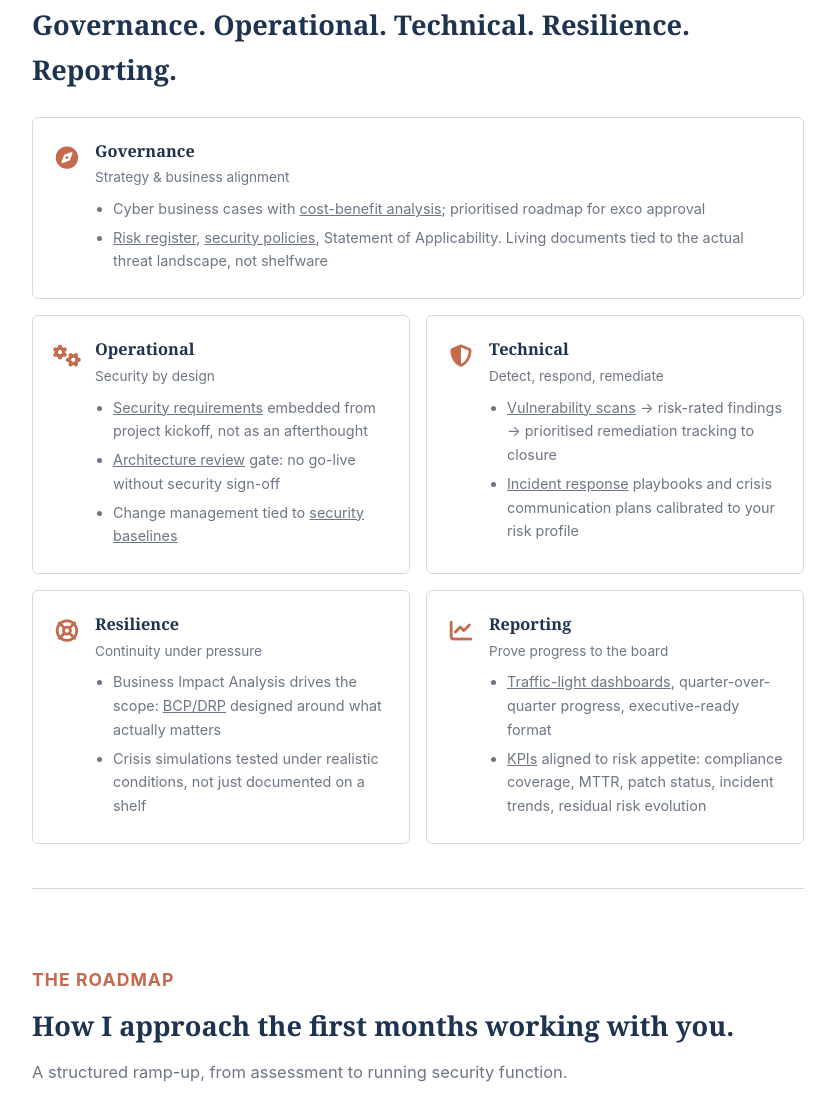
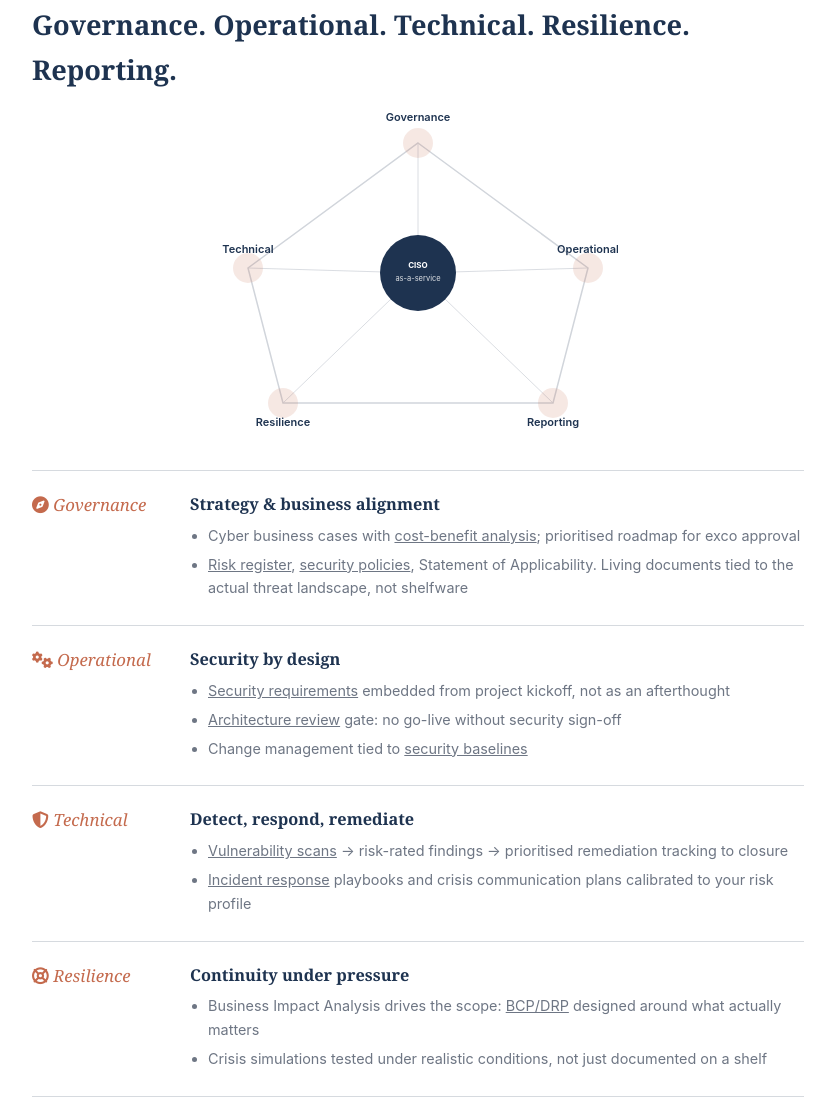
Before and after one commit to cryptoradio7/agilevizion, a plain HTML site: page index.html in a window 1280 px wide. Shown: the part 641-1740 px from the top of the page, without its empty margins (222-1057 px from the left). Drawn offline with Linux system fonts and the light colour scheme.

Commit message:
Revert "Services : remplacer pentagone SVG par cartes pyramide C2 (1 + 2 + 2)"
This reverts commit 54ea089bfec8015972fc19792c0d8e59181d061d.

```diff
--- a/css/layout.css
+++ b/css/layout.css
@@ -102,56 +102,6 @@ h2 {
 
 .voice li { margin-bottom: 5px; }
 
-/* --- Pillar cards (pyramid layout) --- */
-.pillar-grid {
-    display: grid;
-    grid-template-columns: 1fr 1fr;
-    gap: 16px;
-    margin-top: 24px;
-}
-.pillar-card {
-    border: 1px solid var(--line);
-    border-radius: 6px;
-    padding: 20px;
-    display: flex;
-    gap: 14px;
-    align-items: flex-start;
-}
-.pillar-full {
-    grid-column: 1 / -1;
-}
-.pillar-icon {
-    font-size: 1.4rem;
-    color: var(--terracotta);
-    flex-shrink: 0;
-    width: 28px;
-    text-align: center;
-    padding-top: 2px;
-}
-.pillar-body h3 {
-    font-size: 1.02rem;
-    margin-bottom: 2px;
-}
-.pillar-sub {
-    font-size: 0.85rem;
-    color: var(--muted);
-    margin-bottom: 8px;
-}
-.pillar-body ul {
-    padding-left: 18px;
-    font-size: 0.9rem;
-    color: var(--muted);
-    list-style: disc;
-}
-.pillar-body li {
-    margin-bottom: 5px;
-}
-@media (max-width: 560px) {
-    .pillar-grid {
-        grid-template-columns: 1fr;
-    }
-}
-
 /* --- Movements (the six-month roadmap) --- */
 .movement {
     padding: 26px 0;
--- a/index.html
+++ b/index.html
@@ -104,26 +104,53 @@
             <div class="eyebrow">Scope of the mandate</div>
             <h2>Governance. Operational. Technical. Resilience. Reporting.</h2>
 
-            <!-- Pillar cards: pyramid layout -->
-            <div class="pillar-grid">
-                <!-- Row 1: Governance (full width) -->
-                <div class="pillar-card pillar-full">
-                    <div class="pillar-icon"><i class="fa-solid fa-compass"></i></div>
-                    <div class="pillar-body">
-                        <h3>Governance</h3>
-                        <p class="pillar-sub">Strategy &amp; business alignment</p>
+            <!-- 5 pillars visual -->
+            <div style="text-align: center; margin: 20px 0 30px;">
+                <svg viewBox="0 0 400 320" style="max-width: 400px; width: 100%;" role="img" aria-label="5 pillars of the CISO mandate">
+                    <!-- Pentagon shape -->
+                    <polygon points="200,30 370,155 335,290 65,290 30,155" fill="none" stroke="#D1D5DB" stroke-width="1.5"/>
+                    <!-- Connecting lines to center -->
+                    <line x1="200" y1="160" x2="200" y2="30" stroke="#D1D5DB" stroke-width="0.8"/>
+                    <line x1="200" y1="160" x2="370" y2="155" stroke="#D1D5DB" stroke-width="0.8"/>
+                    <line x1="200" y1="160" x2="335" y2="290" stroke="#D1D5DB" stroke-width="0.8"/>
+                    <line x1="200" y1="160" x2="65" y2="290" stroke="#D1D5DB" stroke-width="0.8"/>
+                    <line x1="200" y1="160" x2="30" y2="155" stroke="#D1D5DB" stroke-width="0.8"/>
+                    <!-- Center -->
+                    <circle cx="200" cy="160" r="38" fill="#1E3350"/>
+                    <text x="200" y="155" text-anchor="middle" font-size="8" font-weight="700" fill="#FFFFFF">CISO</text>
+                    <text x="200" y="168" text-anchor="middle" font-size="7.5" fill="rgba(255,255,255,0.85)">as-a-service</text>
+                    <!-- Node: Governance (top) -->
+                    <circle cx="200" cy="30" r="14" fill="#C46A4D" opacity="0.15" stroke="#C46A4D" stroke-width="2"/>
+                    <text x="200" y="8" text-anchor="middle" font-size="11" font-weight="600" fill="#1E3350">Governance</text>
+                    <!-- Node: Operational (top-right) -->
+                    <circle cx="370" cy="155" r="14" fill="#C46A4D" opacity="0.15" stroke="#C46A4D" stroke-width="2"/>
+                    <text x="370" y="140" text-anchor="middle" font-size="11" font-weight="600" fill="#1E3350">Operational</text>
+                    <!-- Node: Reporting (bottom-right) -->
+                    <circle cx="335" cy="290" r="14" fill="#C46A4D" opacity="0.15" stroke="#C46A4D" stroke-width="2"/>
+                    <text x="335" y="313" text-anchor="middle" font-size="11" font-weight="600" fill="#1E3350">Reporting</text>
+                    <!-- Node: Resilience (bottom-left) -->
+                    <circle cx="65" cy="290" r="14" fill="#C46A4D" opacity="0.15" stroke="#C46A4D" stroke-width="2"/>
+                    <text x="65" y="313" text-anchor="middle" font-size="11" font-weight="600" fill="#1E3350">Resilience</text>
+                    <!-- Node: Technical (top-left) -->
+                    <circle cx="30" cy="155" r="14" fill="#C46A4D" opacity="0.15" stroke="#C46A4D" stroke-width="2"/>
+                    <text x="30" y="140" text-anchor="middle" font-size="11" font-weight="600" fill="#1E3350">Technical</text>
+                </svg>
+            </div>
+
+            <div class="voice">
+                <div class="voice-name"><i class="fa-solid fa-compass"></i> Governance</div>
+                <div>
+                    <h3>Strategy &amp; business alignment</h3>
                     <ul>
                         <li>Cyber business cases with <u>cost-benefit analysis</u>; prioritised roadmap for exco approval</li>
                         <li><u>Risk register</u>, <u>security policies</u>, Statement of Applicability. Living documents tied to the actual threat landscape, not shelfware</li>
                     </ul>
                 </div>
             </div>
-                <!-- Row 2: Operational + Technical -->
-                <div class="pillar-card">
-                    <div class="pillar-icon"><i class="fa-solid fa-gears"></i></div>
-                    <div class="pillar-body">
-                        <h3>Operational</h3>
-                        <p class="pillar-sub">Security by design</p>
+            <div class="voice">
+                <div class="voice-name"><i class="fa-solid fa-gears"></i> Operational</div>
+                <div>
+                    <h3>Security by design</h3>
                     <ul>
                         <li><u>Security requirements</u> embedded from project kickoff, not as an afterthought</li>
                         <li><u>Architecture review</u> gate: no go-live without security sign-off</li>
@@ -131,39 +158,34 @@
                     </ul>
                 </div>
             </div>
-                <div class="pillar-card">
-                    <div class="pillar-icon"><i class="fa-solid fa-shield-halved"></i></div>
-                    <div class="pillar-body">
-                        <h3>Technical</h3>
-                        <p class="pillar-sub">Detect, respond, remediate</p>
+            <div class="voice">
+                <div class="voice-name"><i class="fa-solid fa-shield-halved"></i> Technical</div>
+                <div>
+                    <h3>Detect, respond, remediate</h3>
                     <ul>
                         <li><u>Vulnerability scans</u> → risk-rated findings → prioritised remediation tracking to closure</li>
                         <li><u>Incident response</u> playbooks and crisis communication plans calibrated to your risk profile</li>
                     </ul>
                 </div>
             </div>
-                <!-- Row 3: Resilience + Reporting -->
-                <div class="pillar-card">
-                    <div class="pillar-icon"><i class="fa-solid fa-life-ring"></i></div>
-                    <div class="pillar-body">
-                        <h3>Resilience</h3>
-                        <p class="pillar-sub">Continuity under pressure</p>
+            <div class="voice">
+                <div class="voice-name"><i class="fa-solid fa-life-ring"></i> Resilience</div>
+                <div>
+                    <h3>Continuity under pressure</h3>
                     <ul>
                         <li>Business Impact Analysis drives the scope: <u>BCP/DRP</u> designed around what actually matters</li>
                         <li>Crisis simulations tested under realistic conditions, not just documented on a shelf</li>
                     </ul>
                 </div>
             </div>
-                <div class="pillar-card">
-                    <div class="pillar-icon"><i class="fa-solid fa-chart-line"></i></div>
-                    <div class="pillar-body">
-                        <h3>Reporting</h3>
-                        <p class="pillar-sub">Prove progress to the board</p>
+            <div class="voice">
+                <div class="voice-name"><i class="fa-solid fa-chart-line"></i> Reporting</div>
+                <div>
+                    <h3>Prove progress to the board</h3>
                     <ul>
                         <li><u>Traffic-light dashboards</u>, quarter-over-quarter progress, executive-ready format</li>
                         <li><u>KPIs</u> aligned to risk appetite: compliance coverage, MTTR, patch status, incident trends, residual risk evolution</li>
                     </ul>
-                    </div>
                 </div>
             </div>
         </section>
```
Lines whose indentation alone changed are shown as unchanged.
